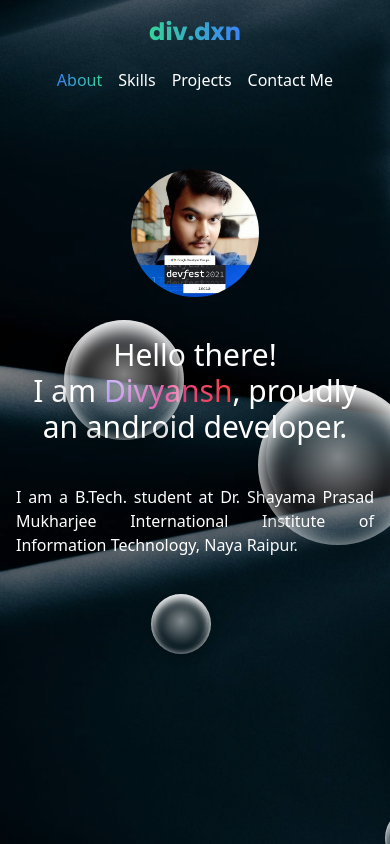
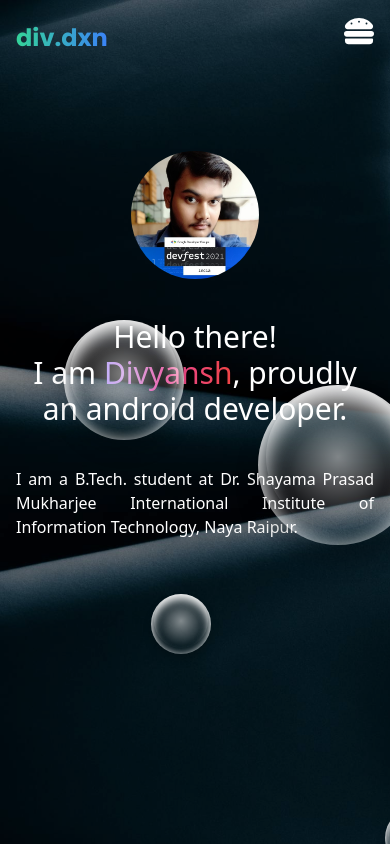
Before and after one commit to thedroiddiv/thedroiddiv.github.io, a React (Create React App) app: page /contact in a window 390 px wide. Built offline with nearby package versions, Linux system fonts and the light colour scheme.

Commit message:
added hamburger menu

```diff
--- a/src/components/Navbar.tsx
+++ b/src/components/Navbar.tsx
@@ -2,11 +2,17 @@ import NavLink from "./NavLink";
 import { Link, withRouter } from "react-router-dom";
 import { FaHamburger, FaGithub, FaLinkedin, FaInstagram } from "react-icons/fa";
 import { History } from "history";
+import { SyntheticEvent, useState } from "react";
 
 interface Props {
   history: History;
 }
 function Navbar({ history }: Props) {
+  const [menuState, setMenuState] = useState("hidden");
+  const toggleMenu = (e: SyntheticEvent) => {
+    menuState ? setMenuState("") : setMenuState("hidden");
+  };
+
   const currentTab = (path: String) => {
     if (history.location.pathname === path) {
       return " bg-clip-text text-transparent bg-gradient-to-r from-blue-500 to-green-400";
@@ -14,15 +20,25 @@ function Navbar({ history }: Props) {
   };
 
   return (
-    <header className={`flex flex-col md:flex-row justify-between items-center `}>
+    <header
+      className={`flex md:flex-row flex-col justify-between items-center `}
+    >
+      <div className="flex flex-row justify-between items-baseline md:w-auto w-full">
         <Link
           to={`/`}
           className="text-2xl md:text-4xl mb-5 md:mb-0 font-Poppins font-bold bg-clip-text text-transparent bg-gradient-to-r backdrop-filter md:backdrop-blur from-green-400 to-blue-500  cursor-pointer"
         >
           div.dxn
         </Link>
+        <div className="flex md:hidden flex-1 justify-end">
+          <FaHamburger size="30" onClick={toggleMenu} />
+        </div>
+      </div>
+
       <nav>
-        <ul className="md:flex space-x-4 items-center justify-center">
+        <ul
+          className={`md:flex duration-200 ${menuState} space-x-4 items-center justify-center`}
+        >
           <NavLink to="/" className={currentTab("/")}>
             About
           </NavLink>
@@ -36,9 +52,6 @@ function Navbar({ history }: Props) {
             Contact Me
           </NavLink>
         </ul>
-        {/* <div className="flex md:hidden flex-1 justify-end">
-          <FaHamburger />
-        </div> */}
       </nav>
 
       <div className="md:flex hidden space-x-3 items-center justify-center">
--- a/src/pages/ContactMe.tsx
+++ b/src/pages/ContactMe.tsx
@@ -1,10 +1,19 @@
-import { useState } from "react";
+import { SyntheticEvent, useState } from "react";
 import { motion } from "framer-motion";
 
 function ContactMe() {
   const [name, setName] = useState("");
   const [email, setEmail] = useState("");
   const [message, setMessage] = useState("");
+
+  const handleSubmit = (e:any) => {
+    e.preventDefault()
+    setTimeout( () => {
+      setName("");
+      setEmail("");
+      setMessage("");
+    },1000)
+  };
 
   return (
     <motion.div
@@ -41,6 +50,7 @@ function ContactMe() {
               type="text"
               id="name"
               name="name"
+              value={name}
               className="w-full bg-white bg-opacity-20 rounded  text-base outline-none text-gray-100 py-1 px-3 leading-8 transition-colors duration-200 ease-in-out"
               onChange={(e) => setName(e.target.value)}
             />
@@ -53,6 +63,7 @@ function ContactMe() {
               type="email"
               id="email"
               name="email"
+              value={email}
               className="w-full bg-white bg-opacity-20 rounded  text-base outline-none text-gray-100 py-1 px-3 leading-8 transition-colors duration-200 ease-in-out"
               onChange={(e) => setEmail(e.target.value)}
             />
@@ -64,12 +75,13 @@ function ContactMe() {
             <textarea
               id="message"
               name="message"
+              value={message}
               className="w-full bg-white bg-opacity-20 rounded text-base outline-none text-gray-100 py-1 px-3 leading-8 transition-colors duration-200 ease-in-out"
               onChange={(e) => setMessage(e.target.value)}
             />
           </div>
           <button
-            type="submit"
+            onClick={handleSubmit}
             className="text-white p-2 bg-gradient-to-r from-green-400 to-blue-500 hover:from-green-800 hover:to-blue-800 rounded text-lg"
           >
             Submit
--- a/src/pages/Projects.tsx
+++ b/src/pages/Projects.tsx
@@ -13,8 +13,8 @@ function Projects() {
     >
       <div className="p-2 grid md:grid-cols-2 lg:grid-cols-3 ">
         {projects.map((project, i) => (
-          <a target="blank" href={project.link}>
-            <div key={i} className="my-2 mx-2 rounded-md overflow-hidden bg-black bg-opacity-20">
+          <a key={i} target="blank" href={project.link}>
+            <div className="my-2 mx-2 rounded-md overflow-hidden bg-black bg-opacity-20">
               <div className="flip-card w-60 h-60">
                 <div className="flip  w-full h-full relative ">
                   <div className="front absolute w-full h-full flex flex-col justify-center items-center text-center">
```
Lines whose indentation alone changed are shown as unchanged.
